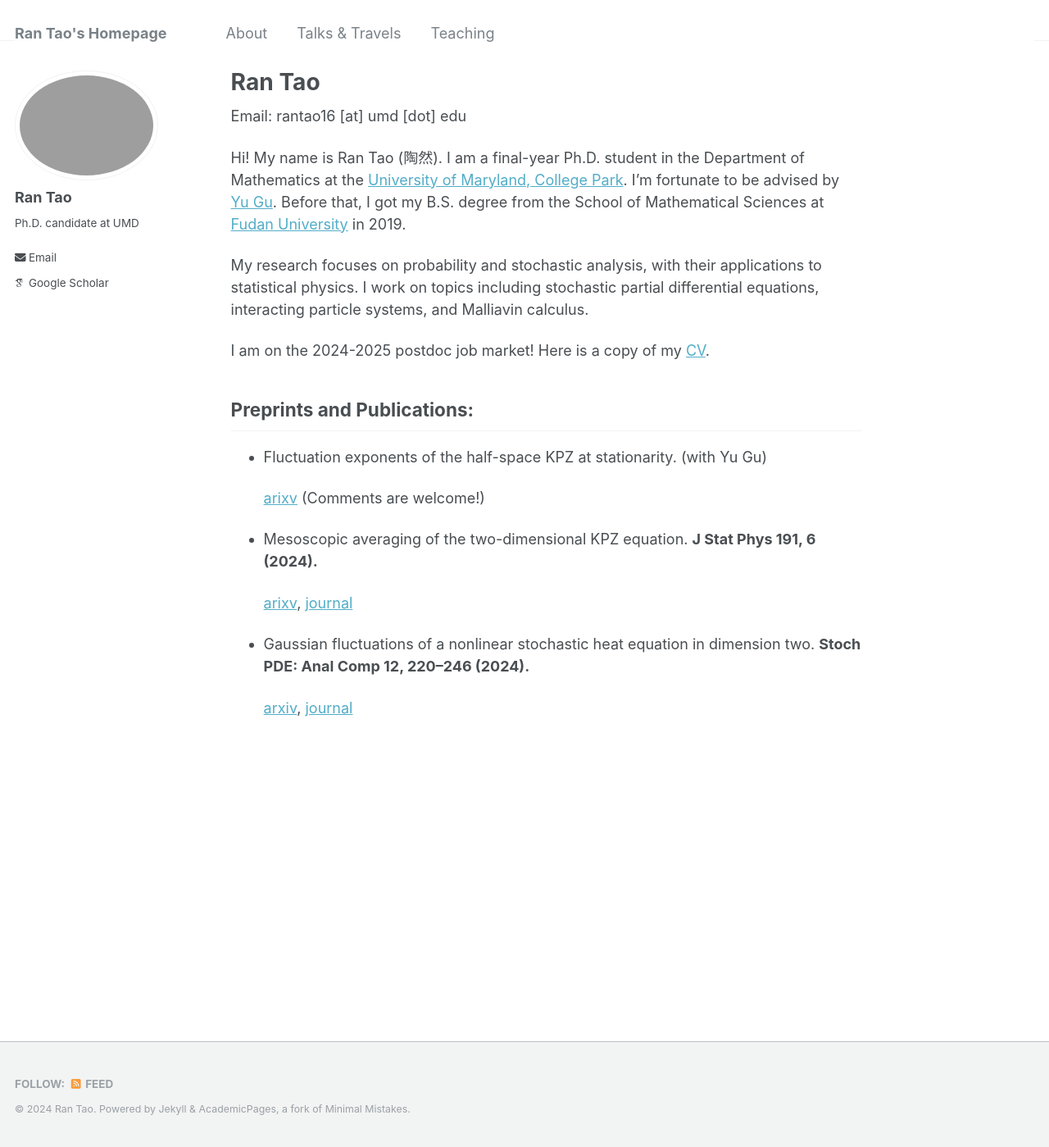
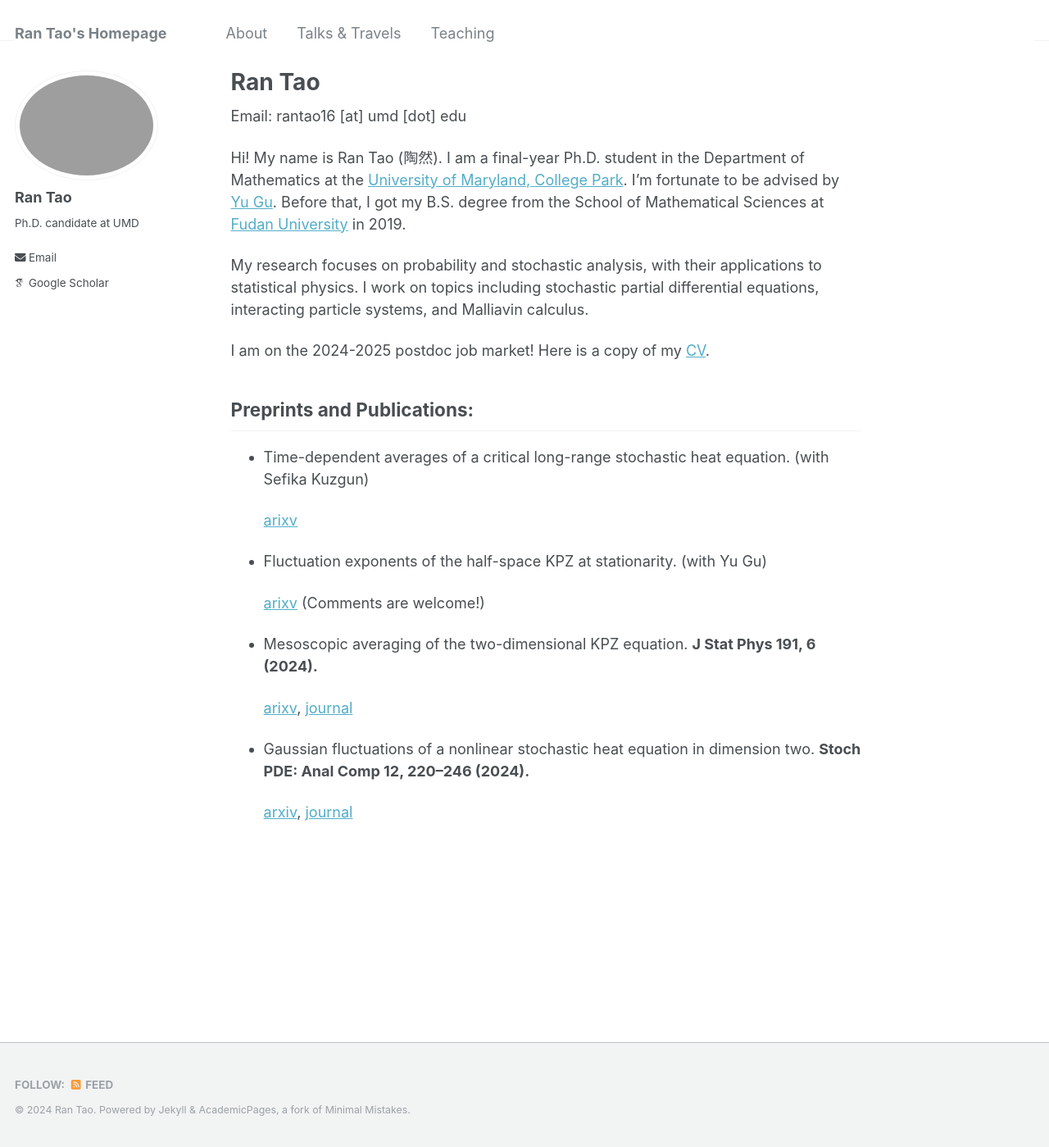
Before and after one commit to rantao16/rantao16.github.io, a Jekyll site: the page built from _pages/about.md, in a window 1280 px wide and 1399 px high. Shown: the whole window at 82% size. Built offline with Jekyll 4.4.1, drawn with Linux system fonts in a browser that asks for light colours; some web fonts are replaced.

Commit message:
Update about.md

```diff
--- a/_pages/about.md
+++ b/_pages/about.md
@@ -12,10 +12,14 @@ Hi! My name is Ran Tao (陶然). I am a final-year Ph.D. student in the Departme
 
 My research focuses on probability and stochastic analysis, with their applications to statistical physics. I work on topics including stochastic partial differential equations, interacting particle systems, and Malliavin calculus.
 
-I am on the 2024-2025 postdoc job market! Here is a copy of my [CV](https://drive.google.com/file/d/1QAnjKtOeVYARGnoyFWeTqpMsvxPqjKny/view?usp=drive_link).
+I am on the 2024-2025 postdoc job market! Here is a copy of my [CV](https://drive.google.com/file/d/1QAnjKtOeVYARGnoyFWeTqpMsvxPqjKny/view?usp=sharing).
 
 Preprints and Publications:
 ---
+* Time-dependent averages of a critical long-range stochastic heat equation. (with Sefika Kuzgun)
+
+  [arixv](https://arxiv.org/pdf/2411.09058.pdf)
+
 * Fluctuation exponents of the half-space KPZ at stationarity. (with Yu Gu)
 
   [arixv](https://arxiv.org/pdf/2410.01653.pdf) (Comments are welcome!)
```
